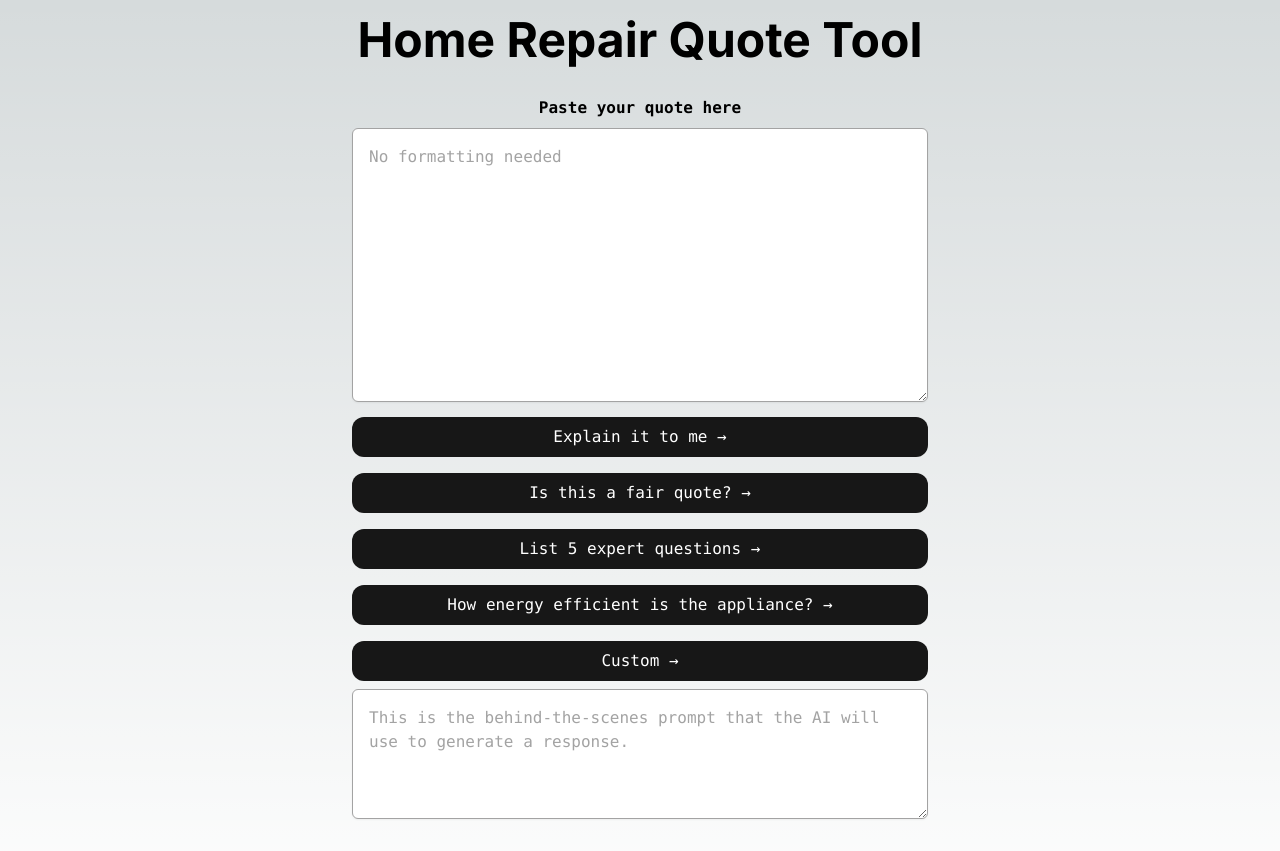
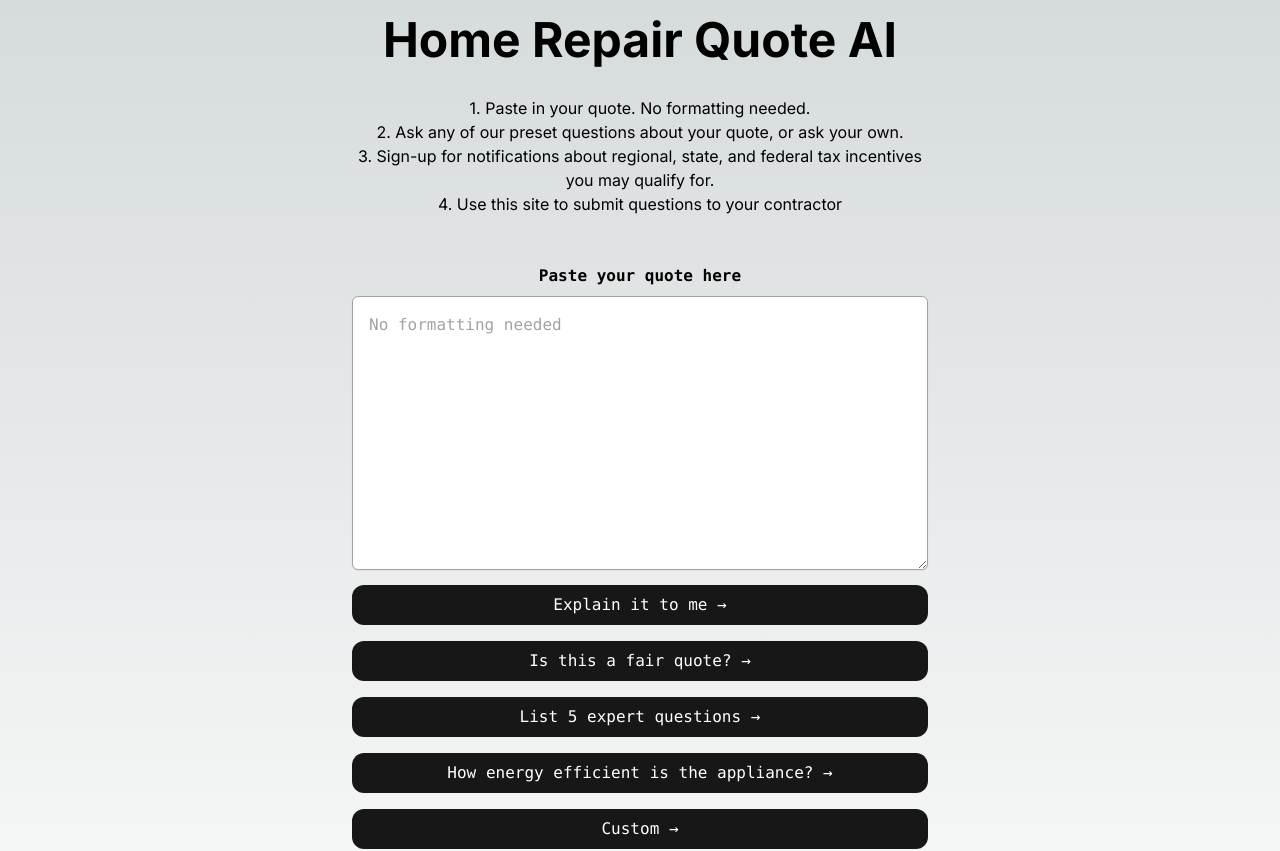
Before and after one commit to shane-smith-1/home-chat, a Next.js app: page / in a window 1280 px wide. Shown: the top 851 px of the page. Built offline with nearby package versions, Linux system fonts and the light colour scheme.

Commit message:
instructions

```diff
--- a/src/app/page.tsx
+++ b/src/app/page.tsx
@@ -2,8 +2,22 @@ import ClientSection from "./ClientSection";
 
 export default function Home() {
   return (
-    <main className="flex min-h-screen flex-col items-center justify-center gap-4 text-center">
-      <h1 className="my-4 text-5xl font-bold">Home Repair Quote Tool</h1>
+    <main className="mb-5 flex min-h-screen flex-col items-center justify-center gap-4 text-center">
+      <div className="mx-3">
+        <h1 className="my-4 text-center text-5xl font-bold">
+          Home Repair Quote AI
+        </h1>
+        <p className="my-8 max-w-xl">
+          1. Paste in your quote. No formatting needed.
+          <br />
+          2. Ask any of our preset questions about your quote, or ask your own.
+          <br />
+          3. Sign-up for notifications about regional, state, and federal tax
+          incentives you may qualify for.
+          <br />
+          4. Use this site to submit questions to your contractor
+        </p>
+      </div>
       <div className="flex w-full flex-col items-center gap-2 font-mono md:flex-row">
         <ClientSection />
       </div>
```
